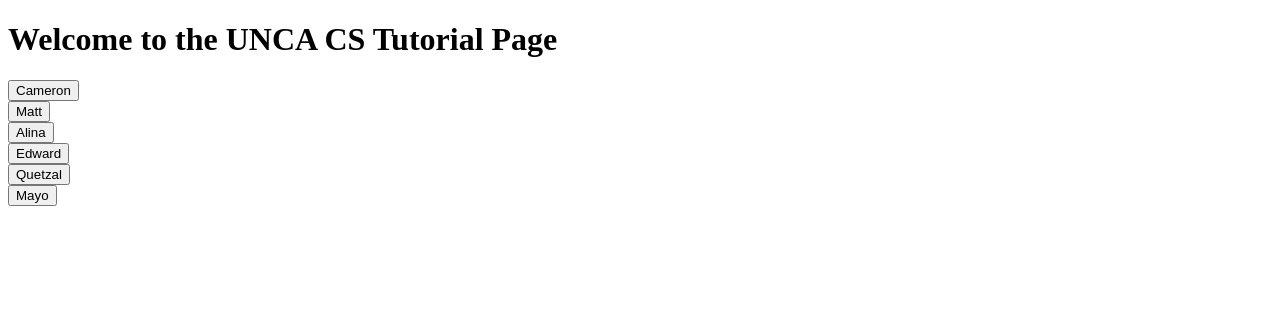
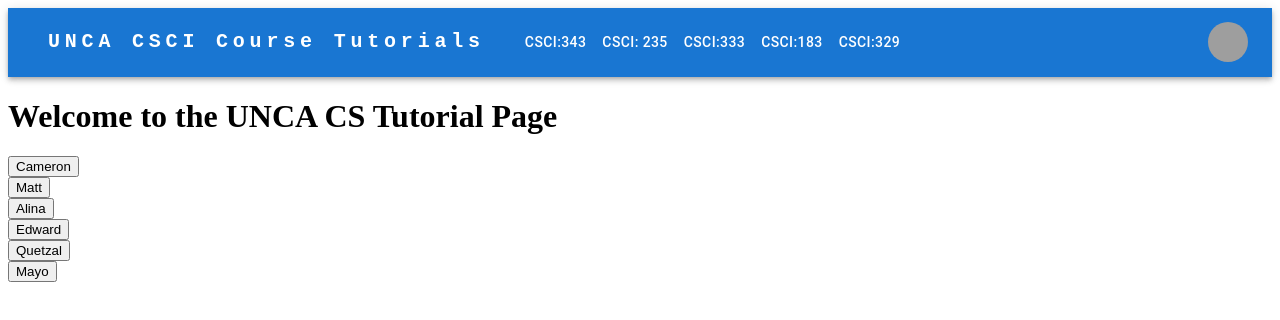
Before and after one commit to cameronbaum0124/338project1, a React (Vite) app in the folder client/react/: page / in a window 1280 px wide. Shown: the top 320 px of the page. Built offline with nearby package versions, Linux system fonts and the light colour scheme; grey boxes are pictures that could not be loaded; some icons are missing.

Commit message:
Enabled navbar with working button for CSCI:333

```diff
--- a/client/react/src/App.jsx
+++ b/client/react/src/App.jsx
@@ -25,7 +25,7 @@
         <Route path="/cameron" element={<Cameron />} />
         <Route path="/matt" element={<Matt />} />
         <Route path="/alina" element={<Alina />} />
-        <Route path="/edward" element={<Edward />} />
+        <Route path="/CSCI:333" element={<Edward />} />
         <Route path="/quetzal" element={<Quetzal />} />
         <Route path="/mayo" element={<Mayo />} />
       </Routes>
--- a/client/react/src/components/navbar.jsx
+++ b/client/react/src/components/navbar.jsx
@@ -1,4 +1,4 @@
-/*import * as React from 'react';
+import * as React from 'react';
 import AppBar from '@mui/material/AppBar';
 import Box from '@mui/material/Box';
 import Toolbar from '@mui/material/Toolbar';
@@ -12,14 +12,18 @@
 import Tooltip from '@mui/material/Tooltip';
 import MenuItem from '@mui/material/MenuItem';
 import ComputerIcon from '@mui/icons-material/Computer';
+import { useNavigate } from 'react-router-dom';
 
-const pages = ['CSCI:343', 'CSCI: 235', 'CSCI: 333', 'CSCI:183', 'CSCI:329'];
+const pages = ['CSCI:343', 'CSCI: 235', 'CSCI:333', 'CSCI:183', 'CSCI:329'];
 const members = ["/matt", "/cameron", "/edward", "/quetzal", "/alina"];
 const settings = ['Profile', 'Account', 'Dashboard', 'Logout'];
 
 function NavBar() {
   const [anchorElNav, setAnchorElNav] = React.useState(null);
   const [anchorElUser, setAnchorElUser] = React.useState(null);
+
+  const navigate = useNavigate();
+
 
   const handleOpenNavMenu = (event) => {
     setAnchorElNav(event.currentTarget);
@@ -35,6 +39,11 @@
   const handleCloseUserMenu = () => {
     setAnchorElUser(null);
   };
+
+  function goToPage(pageTitle) {
+    console.log("we should be going to page: " +pageTitle)
+    navigate('/' +pageTitle)
+  }
 
   return (
     <AppBar position="static">
@@ -87,7 +96,7 @@
               sx={{ display: { xs: 'block', md: 'none' } }}
             >
               {pages.map((page) => (
-                <MenuItem key={page} onClick={handleCloseNavMenu}>
+                <MenuItem key={page} onClick={handleCloseUserMenu }>
                   <Typography sx={{ textAlign: 'center' }}>{page}</Typography>
                 </MenuItem>
               ))}
@@ -116,7 +125,7 @@
             {pages.map((page) => (
               <Button
                 key={page}
-                onClick={handleCloseNavMenu}
+                onClick={() => goToPage(page)}
                 sx={{ my: 2, color: 'white', display: 'block' }}
               >
                 {page}
@@ -158,4 +167,3 @@
   );
 }
 export default NavBar;
-*/
--- a/client/react/src/pages/index.jsx
+++ b/client/react/src/pages/index.jsx
@@ -1,7 +1,9 @@
+import NavBar from "../components/navbar";
 
 function Home() {
     return (
         <div>
+            <NavBar />
             <h1>Welcome to the UNCA CS Tutorial Page</h1>
             <button onClick={() => window.location.href="/cameron"}>Cameron</button>
             <br></br>
```
